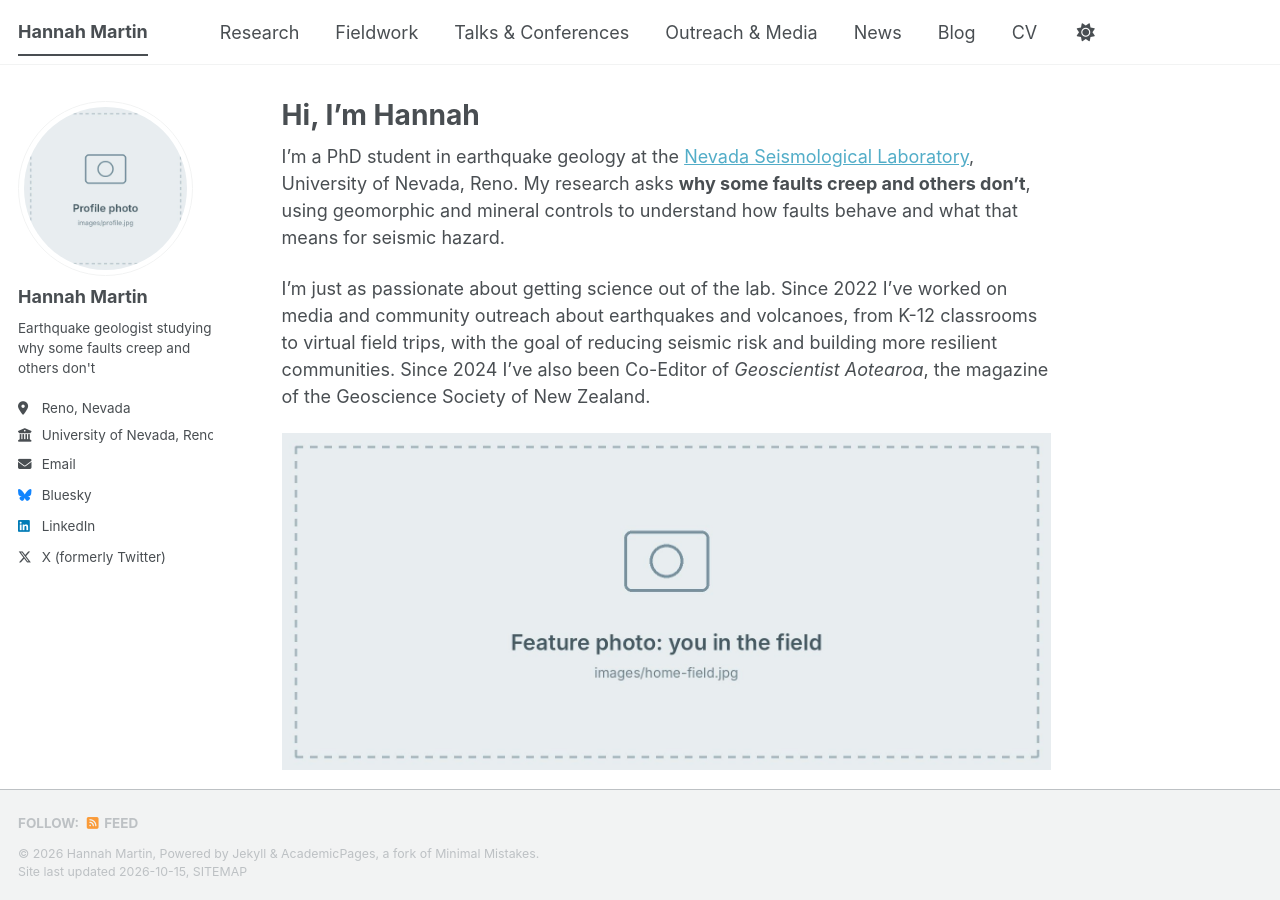
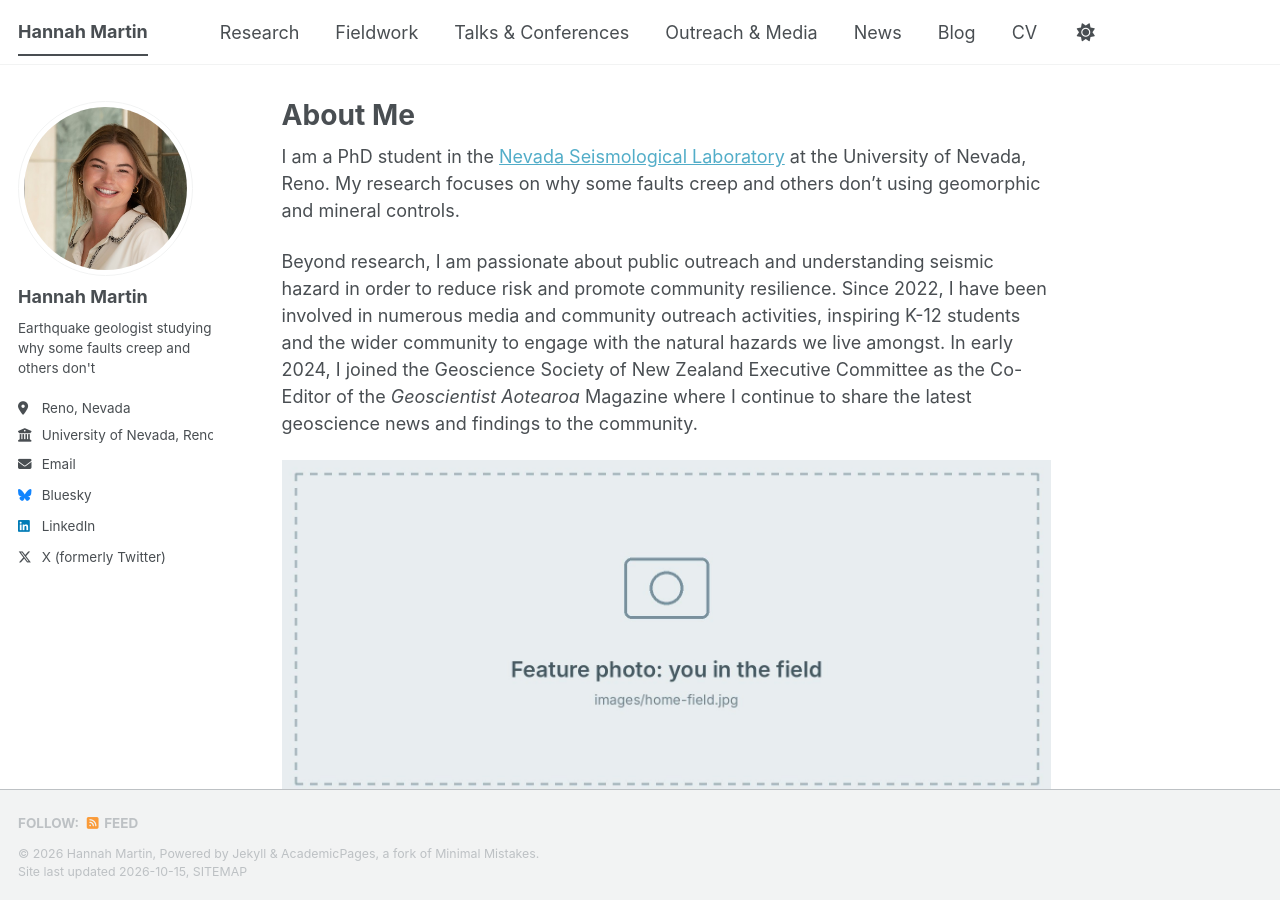
Before and after one commit to HannahMartinGeology/hannahmartingeology.github.io, a Jekyll site: the page built from _pages/about.md, in a window 1280 px wide and 900 px high. Built offline with Jekyll 4.4.1, drawn with Linux system fonts in a browser that asks for light colours; a style sheet for code colours, icons or effects is not loaded.

Commit message:
Update About Me text and add headshot
Co-Authored-By: Claude Opus 5.5 (1M context) <noreply@anthropic.com>
Claude-Session: https://claude.ai/code/session_01DgkcoPr1qNd1CjQ2i3f6tK

```diff
--- a/_pages/about.md
+++ b/_pages/about.md
@@ -1,15 +1,15 @@
 ---
 permalink: /
-title: "Hi, I'm Hannah"
+title: "About Me"
 author_profile: true
 redirect_from:
   - /about/
   - /about.html
 ---
 
-I'm a PhD student in earthquake geology at the [Nevada Seismological Laboratory](https://www.unr.edu/nsl), University of Nevada, Reno. My research asks **why some faults creep and others don't**, using geomorphic and mineral controls to understand how faults behave and what that means for seismic hazard.
+I am a PhD student in the [Nevada Seismological Laboratory](https://www.unr.edu/nsl) at the University of Nevada, Reno. My research focuses on why some faults creep and others don't using geomorphic and mineral controls.
 
-I'm just as passionate about getting science out of the lab. Since 2022 I've worked on media and community outreach about earthquakes and volcanoes, from K-12 classrooms to virtual field trips, with the goal of reducing seismic risk and building more resilient communities. Since 2024 I've also been Co-Editor of *Geoscientist Aotearoa*, the magazine of the Geoscience Society of New Zealand.
+Beyond research, I am passionate about public outreach and understanding seismic hazard in order to reduce risk and promote community resilience. Since 2022, I have been involved in numerous media and community outreach activities, inspiring K-12 students and the wider community to engage with the natural hazards we live amongst. In early 2024, I joined the Geoscience Society of New Zealand Executive Committee as the Co-Editor of the *Geoscientist Aotearoa* Magazine where I continue to share the latest geoscience news and findings to the community.
 
 ![Hannah in the field]({{ "/images/home-field.jpg" | relative_url }})
 
```
Also changed, not shown: images/profile.jpg.
